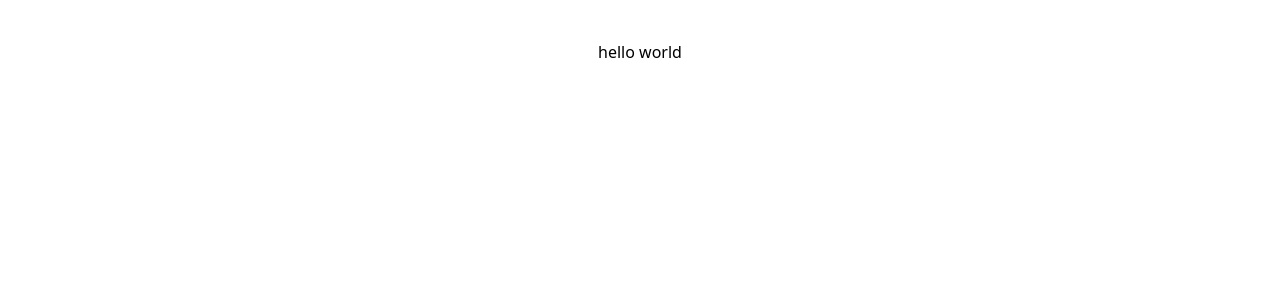
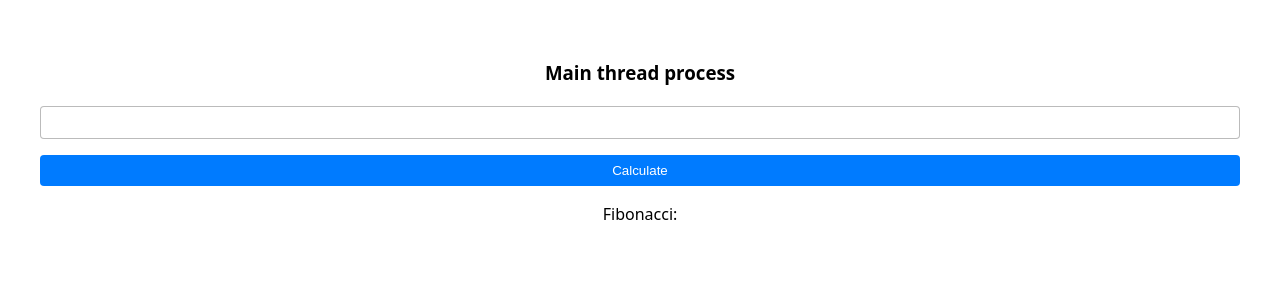
Before and after one commit to kyimoemin/async-worker, a React (Vite) app: page / in a window 1280 px wide. Shown: the top 300 px of the page. Built offline with nearby package versions, Linux system fonts and the light colour scheme.

Commit message:
implement main thread processing with Fibonacci calculation and input form

```diff
--- a/src/App.tsx
+++ b/src/App.tsx
@@ -1,7 +1,12 @@
 import "./App.css";
+import { MainThreadProcess } from "./components/mainthread-process";
 
 function App() {
-  return <main>hello world</main>;
+  return (
+    <main>
+      <MainThreadProcess />
+    </main>
+  );
 }
 
 export default App;
--- /dev/null
+++ b/src/components/input-form.tsx
@@ -0,0 +1,24 @@
+import { useCallback, useState } from "react";
+
+export function InputForm({ onSubmit }: { onSubmit: (value: string) => void }) {
+  const [value, setValue] = useState("");
+
+  const handleSubmit = useCallback(
+    (e) => {
+      e.preventDefault();
+      onSubmit(value);
+    },
+    [onSubmit, value]
+  );
+
+  return (
+    <form onSubmit={handleSubmit}>
+      <input
+        type="number"
+        value={value}
+        onChange={(e) => setValue(e.target.value)}
+      />
+      <button type="submit">Calculate</button>
+    </form>
+  );
+}
--- /dev/null
+++ b/src/components/mainthread-process.tsx
@@ -0,0 +1,32 @@
+import { useCallback, useState } from "react";
+import { InputForm } from "./input-form";
+import { fibonacci } from "../utils/fibonacci";
+import { asynchronize } from "../utils/async";
+
+export function MainThreadProcess() {
+  const [value, setValue] = useState<string>("");
+  const [pending, setPending] = useState<boolean>(false);
+
+  const calculateNumber = useCallback(async (num: string) => {
+    try {
+      setPending(true);
+      const result = await asynchronize(() => fibonacci(Number(num)));
+      setValue(result.toString());
+    } catch (error) {
+      console.error("Error calculating Fibonacci:", error);
+    } finally {
+      setPending(false);
+    }
+  }, []);
+
+  return (
+    <section>
+      <h3>Main thread process</h3>
+      <InputForm onSubmit={calculateNumber} />
+      <p>
+        <span>Fibonacci:</span>
+        {pending ? "Calculating..." : value}
+      </p>
+    </section>
+  );
+}
--- a/src/index.css
+++ b/src/index.css
@@ -8,3 +8,24 @@
   -webkit-font-smoothing: antialiased;
   -moz-osx-font-smoothing: grayscale;
 }
+
+input {
+  border: 1px solid #0004;
+  padding: 8px;
+  border-radius: 4px;
+}
+
+button {
+  background-color: #007bff;
+  color: white;
+  border: none;
+  padding: 8px 16px;
+  border-radius: 4px;
+  cursor: pointer;
+}
+
+form {
+  display: flex;
+  flex-direction: column;
+  gap: 1rem;
+}
--- /dev/null
+++ b/src/utils/async.ts
@@ -0,0 +1,12 @@
+export function asynchronize<T>(fn: () => T): Promise<T> {
+  return new Promise((resolve, reject) => {
+    try {
+      setTimeout(() => {
+        const result = fn();
+        resolve(result);
+      }, 0);
+    } catch (error) {
+      reject(error);
+    }
+  });
+}
--- /dev/null
+++ b/src/utils/fibonacci.ts
@@ -0,0 +1,4 @@
+export function fibonacci(n: number): number {
+  if (n <= 1) return n;
+  return fibonacci(n - 1) + fibonacci(n - 2);
+}
```
Also changed, not shown: src/components/workerthread-proces.tsx (added), src/components/workerthread-process-pkg.tsx (added).
